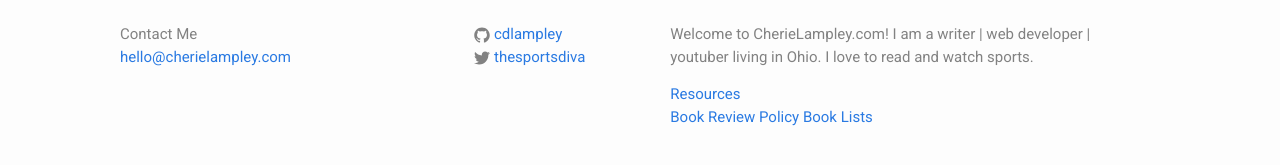
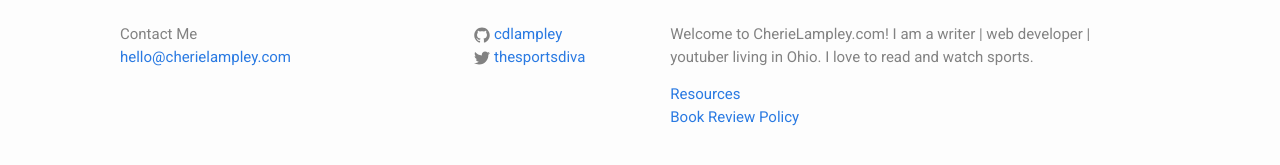
Before and after one commit to cdlampley/cdlampley.github.io, a Jekyll site: the page built from index.html, in a window 1280 px wide. Shown: the part 550-715 px from the top of the page. Built offline with Jekyll 4.4.1, drawn with Linux system fonts in a browser that asks for light colours; nearby versions of some CDN libraries.

Commit message:
update footer

```diff
--- a/_includes/footer.html
+++ b/_includes/footer.html
@@ -47,7 +47,6 @@
 		</ul>
 		<a href="/resources">Resources</a><br>
 		<a href="/book-review-policy">Book Review Policy</a>
-		<a href="/book-lists">Book Lists</a>
       </div>
     </div>
   </div>
```
